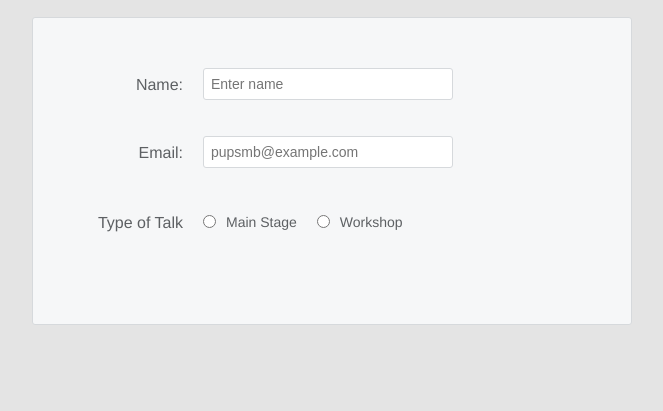
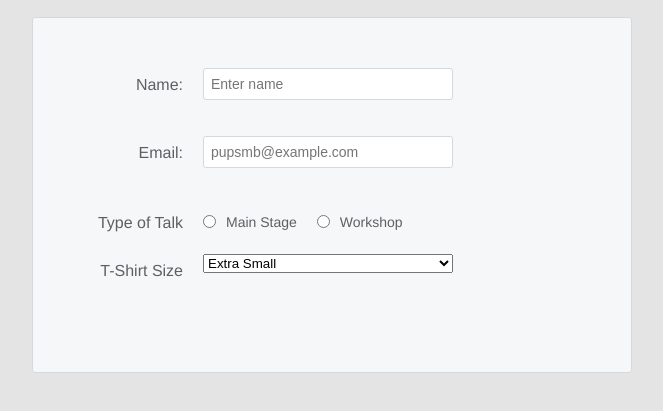
Before and after one commit to krl1403/Lavilla_HTML-FORMS, a plain HTML site: page speaker-submission.html in a window 1280 px wide. Shown: the part 205-616 px from the top of the page, without its empty margins (308-971 px from the left). Drawn offline with Linux system fonts and the light colour scheme.

Commit message:
added dropdown

```diff
--- a/speaker-submission.html
+++ b/speaker-submission.html
@@ -33,7 +33,13 @@
         </fieldset>
 
         <div class="form-row">
-
+          <label for="t-shirt">T-Shirt Size</label>
+          <select name="t-shirt" id="t-shirt">
+            <option value="xs">Extra Small</option>
+            <option value="s">Small</option>
+            <option value="m">Medium</option>
+            <option value="l">Large</option>
+          </select>
         </div>
     </form>
 
```
